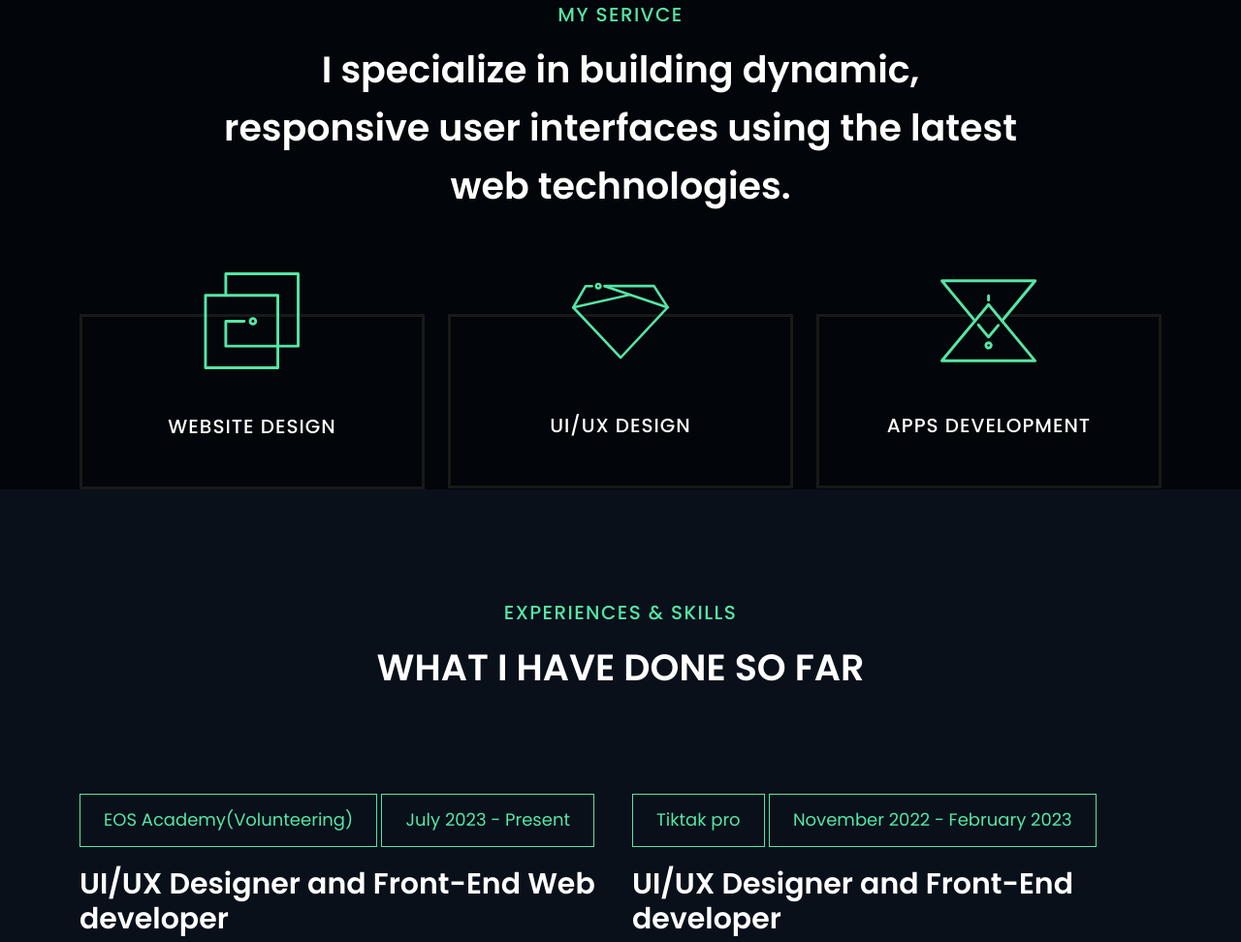
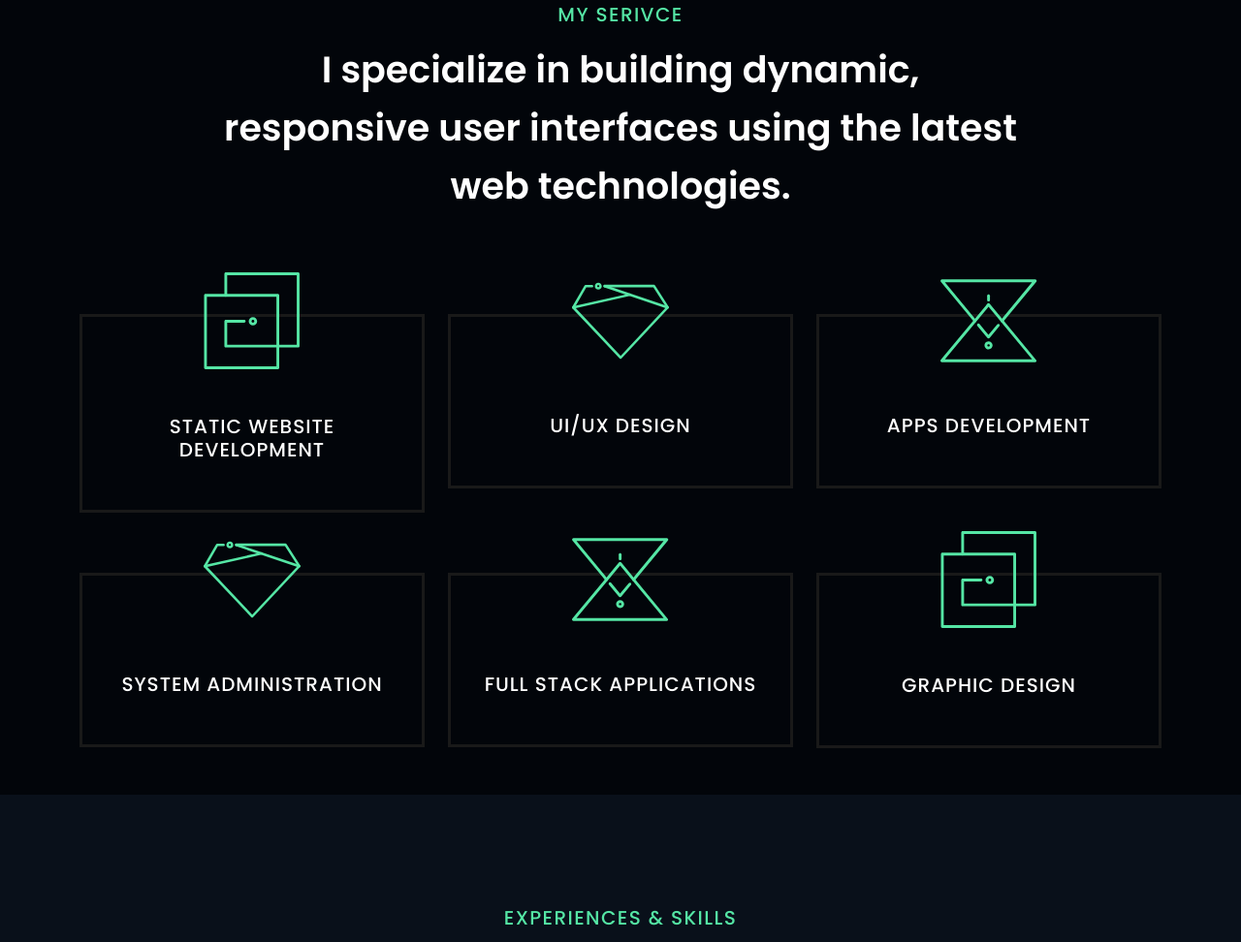
Before and after one commit to firasbentalebtn/newport, a plain HTML site: page index.html in a window 1280 px wide. Shown: the part 927-1899 px from the top of the page at 97% size. Drawn offline with nearby package versions, Linux system fonts and the light colour scheme; animation ran at ten frames a second.

Commit message:
responsive fix2

```diff
--- a/css/style.css
+++ b/css/style.css
@@ -28,11 +28,12 @@ CSS INDEX
 
 
 .socials li a {
-  font-size:1.8rem;
+  font-size:2rem;
 }
 .socials li a :hover{
   color:var(--colorPrimary);
-
+  scale: 2;
+  transition-duration: .5s;
 }
 * {
   margin: 0;
--- a/index.html
+++ b/index.html
@@ -179,7 +179,7 @@
               <span>
                 <img src="images/website-design.svg" alt="service" class="svg w-100">
               </span>
-              <h3>Website Design</h3>
+              <h3>Static Website Development</h3>
 
             </div>
           </div>
@@ -202,6 +202,37 @@
             </div>
           </div>
         </div>
+        <div class="row">
+
+          <div class="col-lg-4 col-md-6">
+            <div class="tf__single_service fade_left" data-trigerid="service">
+              <span>
+                <img src="images/logo-design.svg" alt="service" class="svg w-100">
+              </span>
+              <h3>System administration</h3>
+
+            </div>
+          </div>
+          <div class="col-lg-4 col-md-6">
+            <div class="tf__single_service fade_left" data-trigerid="service">
+              <span>
+                <img src="images/app-development.svg" alt="service" class="svg w-100">
+              </span>
+              <h3>Full Stack Applications</h3>
+
+            </div>
+          </div>
+          <div class="col-lg-4 col-md-6">
+            <div class="tf__single_service fade_left" data-trigerid="service">
+              <span>
+                <img src="images/website-design.svg" alt="service" class="svg w-100">
+              </span>
+              <h3>Graphic Design</h3>
+
+            </div>
+          </div>
+        </div>
+        <br><br>
       </div>
     </section>
 
```
